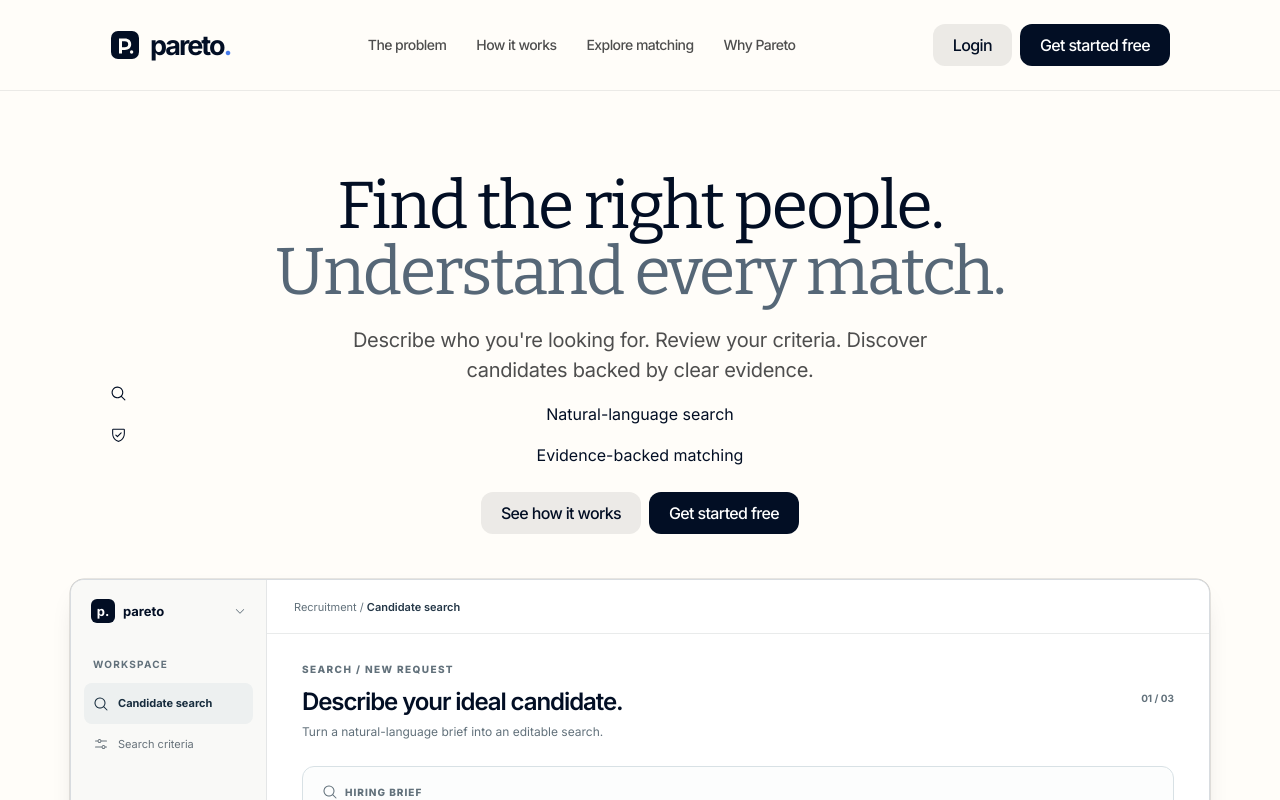
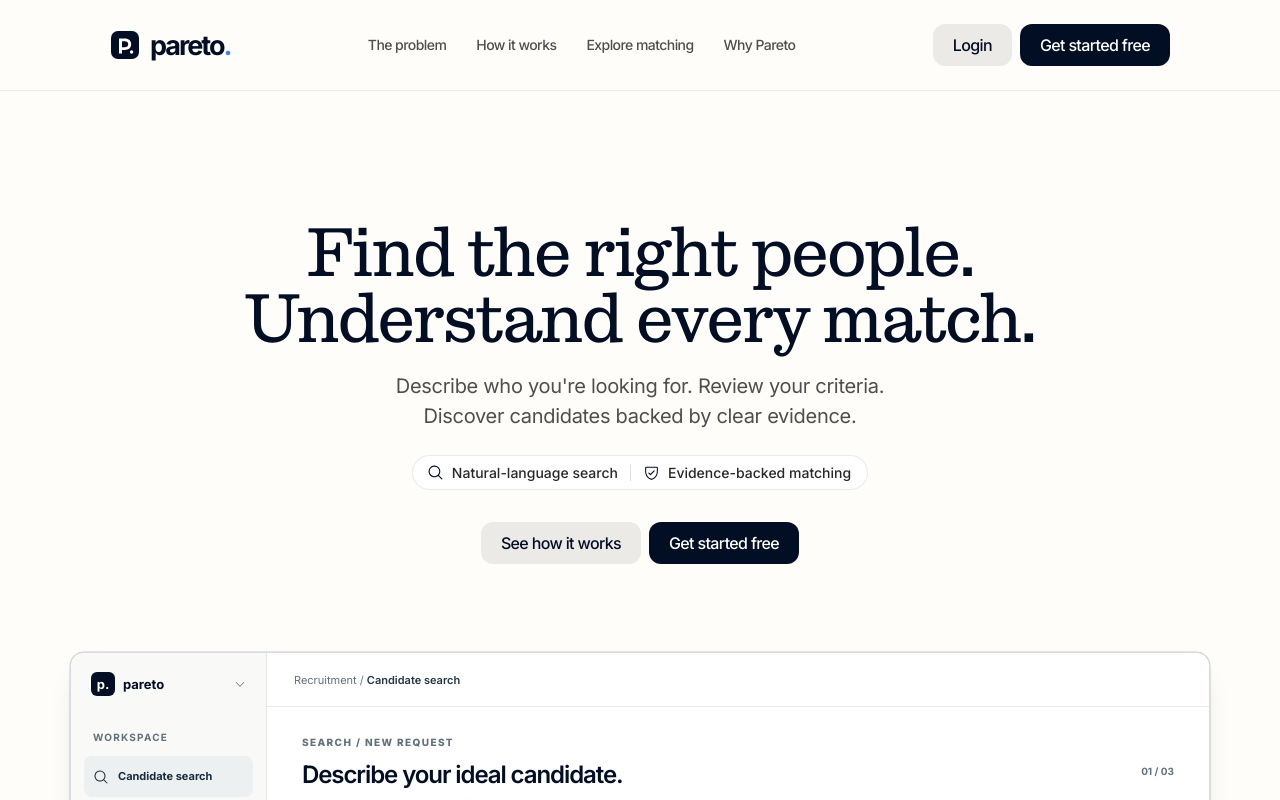
Before and after one commit to ThunderKhan/pareto, a Next.js app in the folder frontend/: page / in a window 1280 px wide. Shown: the top 800 px of the page. Built offline with nearby package versions, Linux system fonts and the light colour scheme.

Commit message:
style(homepage): use licensed STK Earl and align hero layout with OpenTag

```diff
--- a/frontend/src/components/marketing/home-v2.css
+++ b/frontend/src/components/marketing/home-v2.css
@@ -4,6 +4,29 @@
  * and licensing exceptions in docs/DESIGN-DECISIONS.md.
  * No legacy marketing selectors or authenticated application styles are changed.
  */
+/* STK Earl supplied from the authorized OpenTag reference copy. */
+@font-face {
+  font-family: "Pareto STK Earl";
+  src: url("/fonts/stk-earl-regular.woff2") format("woff2");
+  font-style: normal;
+  font-weight: 400;
+  font-display: swap;
+}
+@font-face {
+  font-family: "Pareto STK Earl";
+  src: url("/fonts/stk-earl-medium.woff2") format("woff2");
+  font-style: normal;
+  font-weight: 500;
+  font-display: swap;
+}
+@font-face {
+  font-family: "Pareto STK Earl Fallback";
+  src: local("Times New Roman");
+  ascent-override: 77.42%;
+  descent-override: 19.36%;
+  line-gap-override: 0%;
+  size-adjust: 124%;
+}
 .v2-page {
   --v2-ink: #020e24;
   --v2-body: #141414;
@@ -13,7 +36,7 @@
   --v2-warm: #f7f5ef;
   --v2-border: #e7e1d8;
   --v2-blue: #467beb;
-  --v2-display: var(--font-pareto-v2-display), Georgia, "Times New Roman", serif;
+  --v2-display: "Pareto STK Earl", "Pareto STK Earl Fallback", Georgia, serif;
   --v2-ui: var(--font-pareto-v2-ui), "Helvetica Neue", Arial, sans-serif;
   --v2-type-inset: 24px;
   --v2-type-body: clamp(1.0625rem, 0.95rem + 0.4vw, 1.25rem);
@@ -67,12 +90,16 @@
 .v2-mobile-nav a { padding: 12px 9px; border-radius: 8px; }
 .v2-mobile-nav a:hover { background: var(--v2-warm); }
 .v2-mobile-nav .v2-mobile-primary { display: flex; align-items: center; justify-content: space-between; background: var(--v2-ink); color: #fff; padding: 14px 18px; margin-top: 10px; }
-.v2-hero { position: relative; padding-top: 64px; background: var(--v2-paper); }
+.v2-hero { position: relative; padding-top: 76px; background: var(--v2-paper); }
 .v2-hero-copy { text-align: center; }
-.v2-hero h1 { max-width: 1040px; margin: 18px auto 20px; font-family: var(--v2-display); font-weight: 400; font-size: clamp(2.5rem, calc((100vw - 2 * var(--v2-type-inset)) / 16), 4.5rem); line-height: 1; letter-spacing: -.03em; text-wrap: balance; }
-.v2-hero h1 em { color: #566777; }
-.v2-hero-copy > p { max-width: 620px; margin: 0 auto; font-size: var(--v2-type-body); line-height: 1.5; color: var(--v2-muted); text-wrap: pretty; letter-spacing: -.015em; }
-.v2-hero-actions { margin: 25px auto 45px; display: flex; flex-direction: column; align-items: stretch; justify-content: center; gap: 8px; width: 100%; }
+.v2-hero h1 { max-width: 1300px; margin: 0 auto 20px; font-family: var(--v2-display); font-weight: 400; font-size: clamp(2.5rem, calc((100vw - 2 * var(--v2-type-inset)) / 16), 4.5rem); line-height: 1; letter-spacing: -.03em; color: var(--v2-ink); text-wrap: balance; }
+.v2-hero h1 em { color: inherit; }
+.v2-hero-copy > p { max-width: 40em; margin: 0 auto; font-size: var(--v2-type-body); line-height: 1.5; color: var(--v2-muted); text-wrap: balance; letter-spacing: -.015em; }
+.v2-hero-proof { display: inline-flex; max-width: 100%; flex-wrap: wrap; align-items: center; justify-content: center; gap: 6px; margin-top: 24px; color: #282827; font-size: 13px; font-weight: 500; line-height: normal; }
+.v2-hero-proof-item { display: inline-flex; align-items: center; gap: 8px; padding: 6px 12px 6px 10px; border: 1px solid rgb(60 60 60 / 10%); background: #fff; border-radius: 999px; white-space: nowrap; }
+.v2-hero-proof-item svg { flex: none; color: var(--v2-ink); }
+.v2-hero-proof-divider { display: none; height: 16px; width: 1px; background: rgb(40 40 39 / 15%); }
+.v2-hero-actions { margin: 32px auto 0; display: flex; flex-direction: column; align-items: stretch; justify-content: center; gap: 8px; width: 100%; }
  /* Exact button presentation from opentag-clone/src/pages/home.html (hero actions). */
 .v2-hero-actions .v2-btn { width: 100%; min-height: 40px; padding: 0 16px; border: 0; border-radius: 10px; font-family: var(--v2-ui); font-size: 15px; line-height: 22px; font-weight: 500; letter-spacing: -.04em; gap: 0; transition: background-color .2s ease; transform: none; }
 .v2-hero-actions .v2-btn--secondary { background: #10101014; color: var(--v2-ink); }
@@ -80,10 +107,21 @@
 .v2-hero-actions .v2-btn--primary { background: #020e24; color: #fff; }
 .v2-hero-actions .v2-btn--primary:hover { background: rgb(2 14 36 / 85%); transform: none; }
 @media (min-width: 640px) {
+  .v2-hero { padding-top: 96px; }
+  .v2-hero-proof { gap: 12px; padding: 8px 16px 8px 14px; border: 1px solid rgb(60 60 60 / 10%); border-radius: 999px; background: #fff; font-size: 14px; line-height: 17px; }
+  .v2-hero-proof-item { border: 0; border-radius: 0; background: none; padding: 0; }
+  .v2-hero-proof-divider { display: block; }
+  .v2-hero-stage { margin-top: 120px; }
   .v2-hero-actions { flex-direction: row; align-items: center; width: auto; }
   .v2-hero-actions .v2-btn { width: auto; min-height: 42px; padding-inline: 20px; border-radius: 12px; font-size: 16px; }
 }
-.v2-hero-stage { padding-bottom: 100px; }
+@media (min-width: 768px) {
+  .v2-hero { padding-top: 128px; }
+}
+@media (min-width: 1024px) {
+  .v2-hero-stage { margin-top: 136px; }
+}
+.v2-hero-stage { margin-top: 88px; padding-bottom: 100px; }
 .v2-workspace { width: 100%; display: grid; grid-template-columns: 196px minmax(0,1fr); min-width: 0; overflow: hidden; background: white; border: 1px solid #d8dce0; border-radius: 14px; box-shadow: var(--v2-shadow); text-align: left; }
 .v2-hero-stage > .v2-workspace { min-height: 525px; animation: v2-stage-arrive .7s cubic-bezier(.22,1,.36,1) both; }
 .v2-workspace-rail { display: flex; flex-direction: column; padding: 19px 13px; min-width: 0; background: #f9f9f7; border-right: 1px solid #e4e6e7; }
@@ -347,7 +385,6 @@
   .v2-header, .v2-header-inner { min-height: 65px; }
   .v2-desktop-nav, .v2-login { display: none; }
   .v2-menu-toggle { display: flex; }
-  .v2-hero { padding-top: 54px; }
   .v2-hero-stage { padding-bottom: 72px; }
   .v2-section { padding-block: 100px; }
   .v2-section-intro { grid-template-columns: 1fr; gap: 20px; }
@@ -371,8 +408,6 @@
   .v2-faq { gap: 35px; margin-top: 95px; }
 }
 @media (max-width: 767px) {
-  .v2-hero { padding-top: 44px; }
-  .v2-hero-actions { margin-bottom: 45px; }
   .v2-hero-stage { padding-bottom: 63px; }
   .v2-workspace { grid-template-columns: 1fr; }
   .v2-workspace-rail { display: none; }
@@ -415,9 +450,6 @@
   .v2-logo svg { width: 26px; height: 26px; }
   .v2-header-actions { gap: 8px; }
   .v2-header-cta { height: 38px; min-height: 38px; padding-inline: 14px; font-size: 16px; }
-  .v2-hero h1 { margin: 18px auto 16px; }
-  .v2-hero { padding-top: 34px; }
-  .v2-hero-actions { margin-bottom: 30px; }
   .v2-workspace-toolbar { height: 48px; padding-inline: 15px; }
   .v2-workspace-content { padding: 20px 15px; }
   .v2-window-heading h3 { font-size: 19px; }
@@ -470,7 +502,6 @@
   .v2-container { width: calc(100% - 36px); }
   .v2-logo { font-size: 21px; gap: 7px; }
   .v2-header-cta { display: none; }
-  .v2-hero h1 { font-size: 36px; }
   .v2-workspace-content { padding: 15px 11px; }
   .v2-workspace-toolbar { padding-inline: 11px; }
   .v2-criteria-item { grid-template-columns: minmax(64px,.7fr) minmax(0,1.3fr) 12px; padding-inline: 8px; }
```
